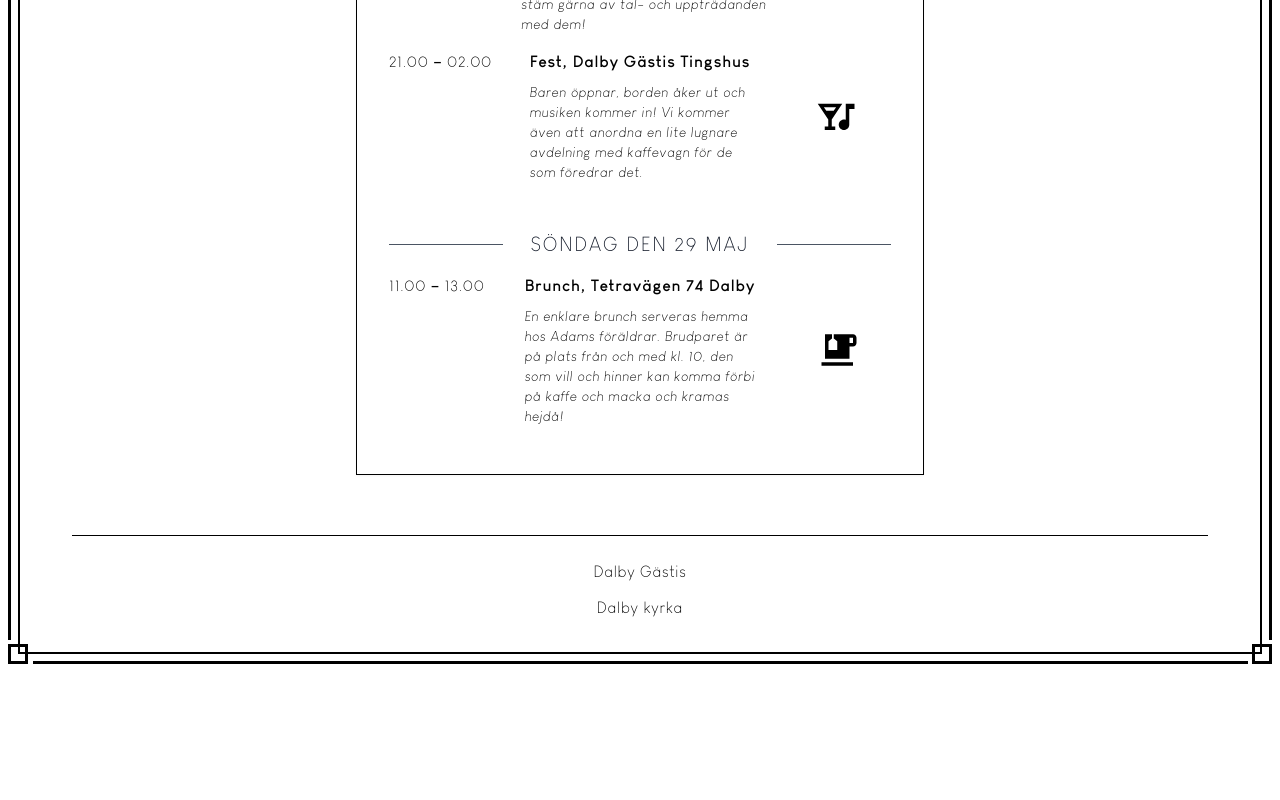
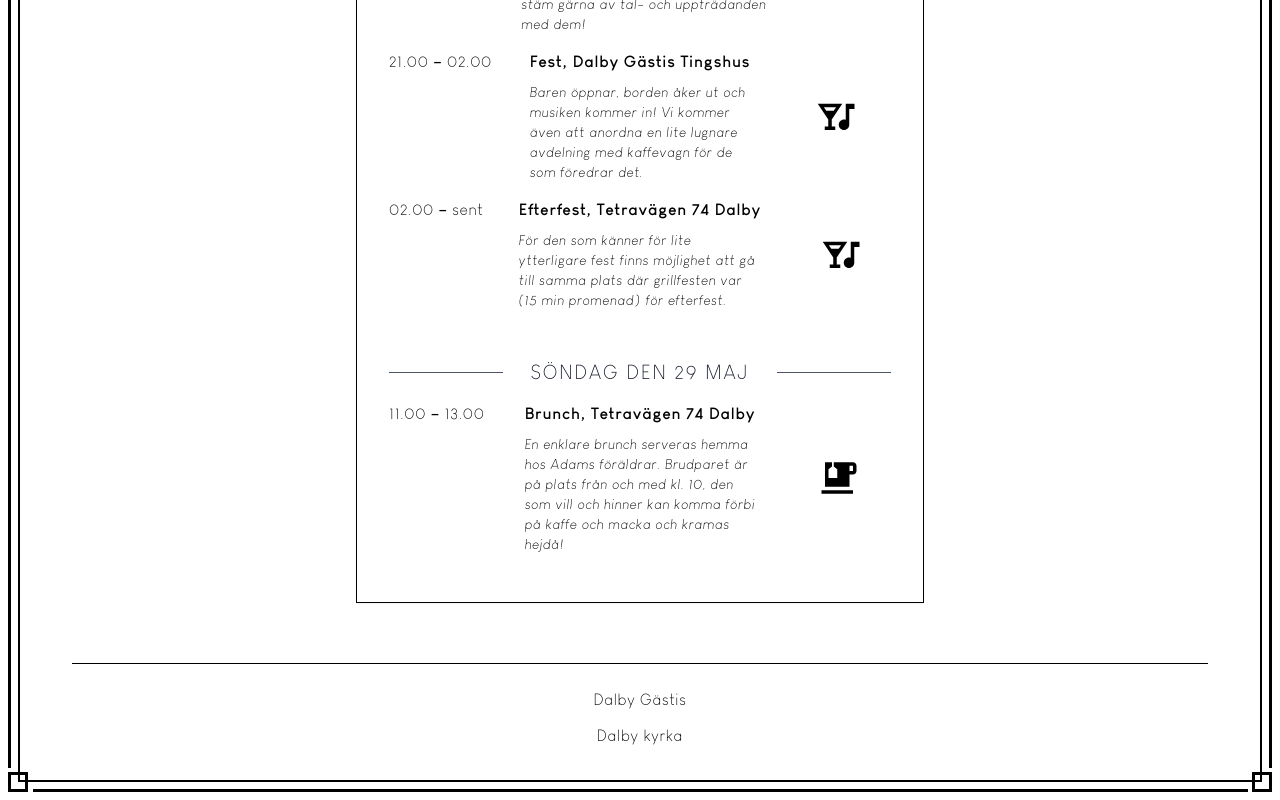
Before and after one commit to A-Dolah/annikaochadam, a Next.js app: page /schema in a window 1280 px wide. Shown: the part 1072-1872 px from the top of the page. Before the commit the page ends 1744 px from the top, so only its background shows below. Built offline with nearby package versions, Linux system fonts and the light colour scheme.

Commit message:
add after party

```diff
--- a/components/ui-components/Schedule/index.tsx
+++ b/components/ui-components/Schedule/index.tsx
@@ -111,6 +111,12 @@ const Schedule = () => (
         description="Baren öppnar, borden åker ut och musiken kommer in! Vi kommer även att anordna en lite lugnare avdelning med kaffevagn för de som föredrar det."
         icon={<PartyIcon width={42} height={42} />}
       />
+      <ScheduleItem
+        time="02.00 – sent"
+        happening="Efterfest, Tetravägen 74 Dalby"
+        description="För den som känner för lite ytterligare fest finns möjlighet att gå till samma plats där grillfesten var (15 min promenad) för efterfest."
+        icon={<PartyIcon width={42} height={42} />}
+      />
 
       <div className="flex items-center justify-center sm:justify-between mt-12">
         <ScheduleHeader text="Söndag den 29 maj" />
```
